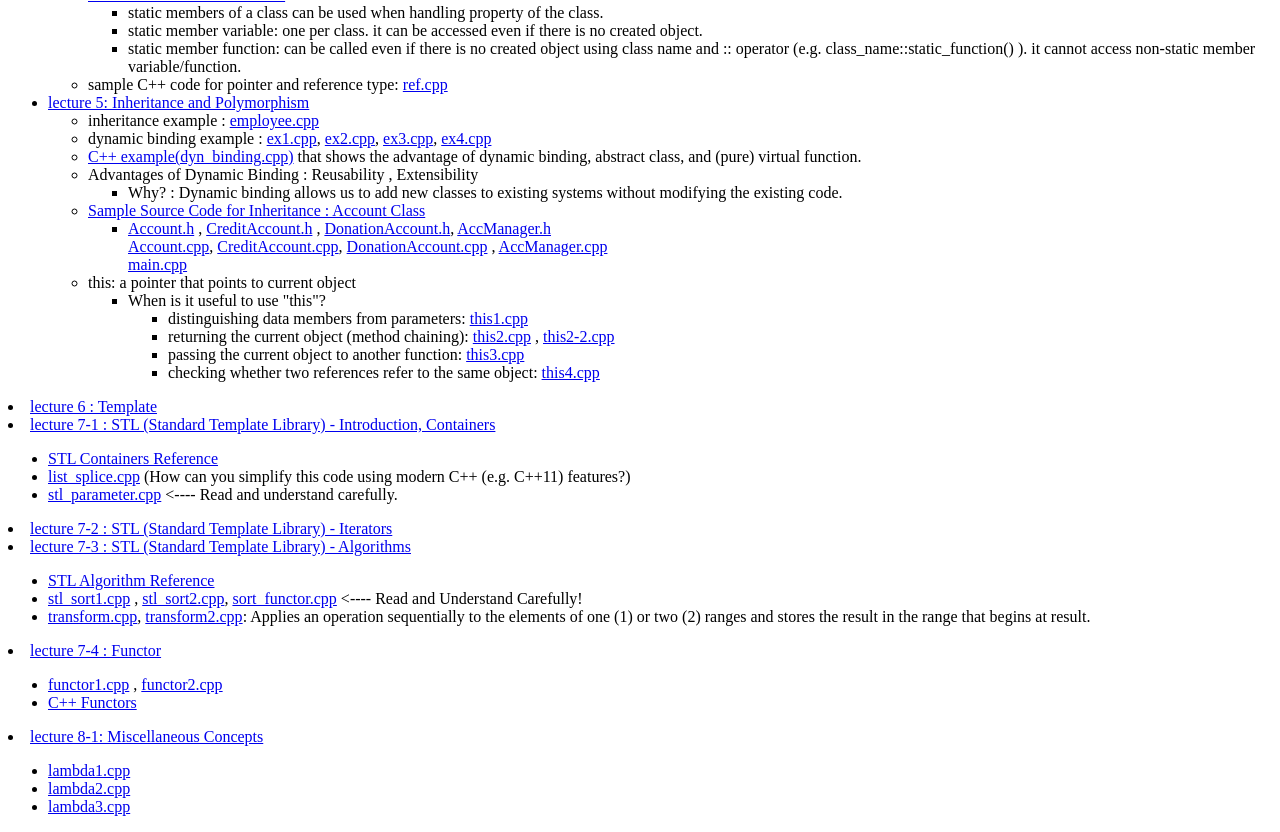
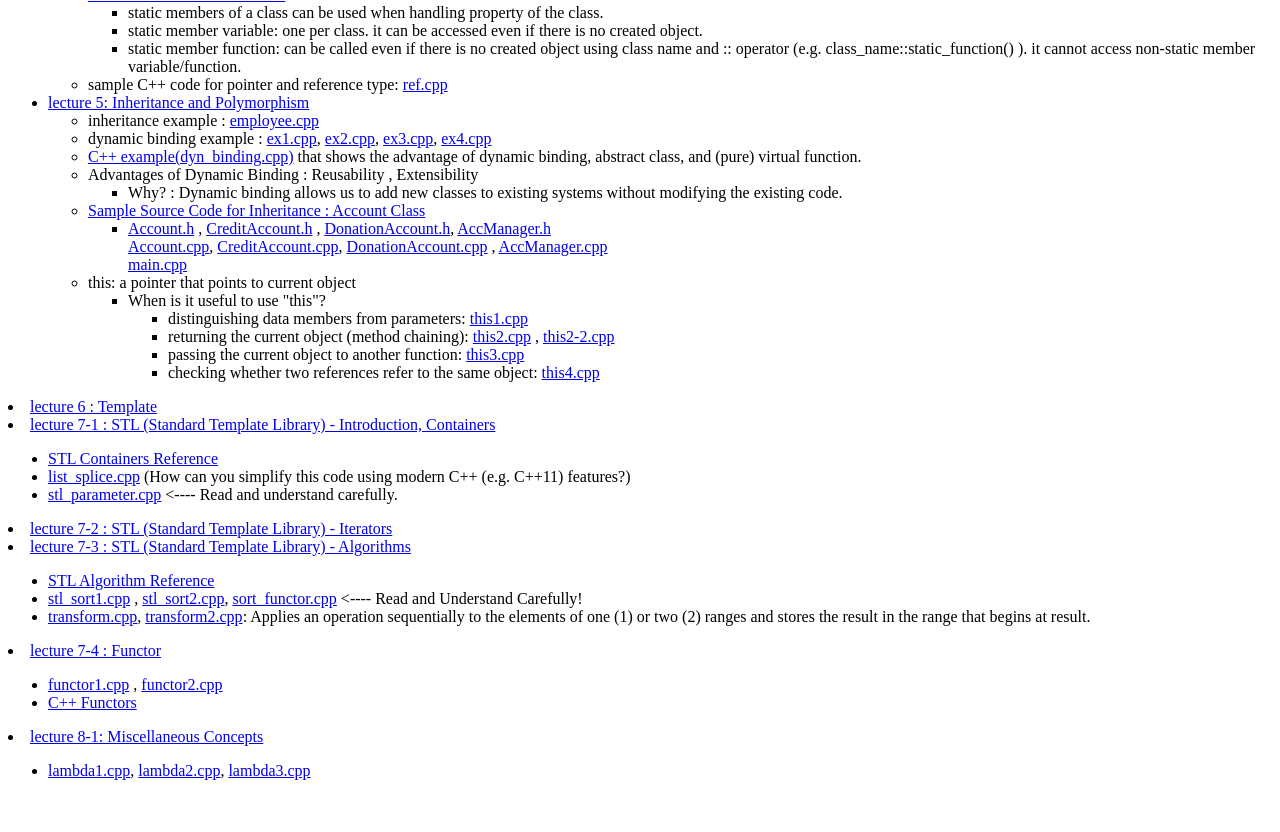
Before and after one commit to sohnbong/object26, a plain HTML site: page index.html in a window 1280 px wide. Shown: the part 1546-2378 px from the top of the page. After the commit the page ends 2342 px from the top, so only its background shows below. Drawn offline with Linux system fonts and the light colour scheme.

Commit message:
Update index.html

```diff
--- a/index.html
+++ b/index.html
@@ -173,9 +173,7 @@
 	</ul>
 	<li> <a href="./OOP08-1.pptx">lecture 8-1: Miscellaneous Concepts</a></li>
 	<ul>
-		<li> <a href="./lambda1.cpp">lambda1.cpp</a></li>
-		<li> <a href="./lambda2.cpp">lambda2.cpp</a></li>
-		<li> <a href="./lambda3.cpp">lambda3.cpp</a></li>
+		<li> <a href="./lambda1.cpp">lambda1.cpp</a>, <a href="./lambda2.cpp">lambda2.cpp</a>, <a href="./lambda3.cpp">lambda3.cpp</a></li>
 	</ul>
 
 </ul>
```
